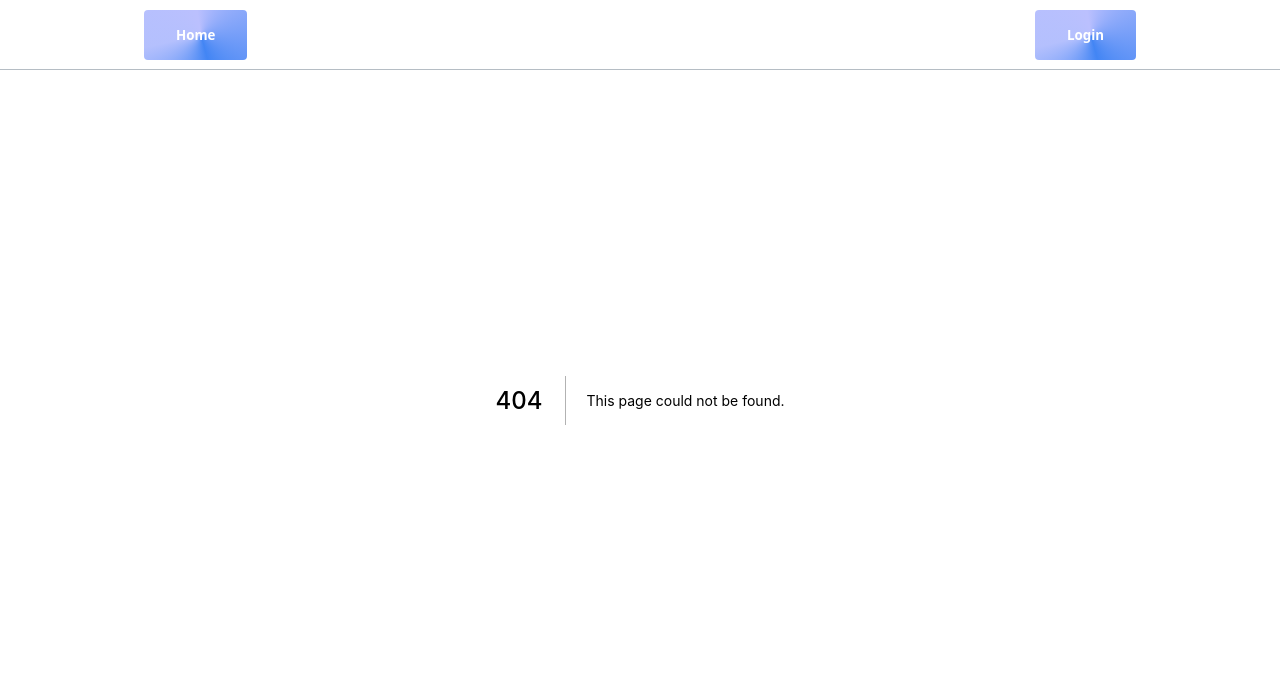
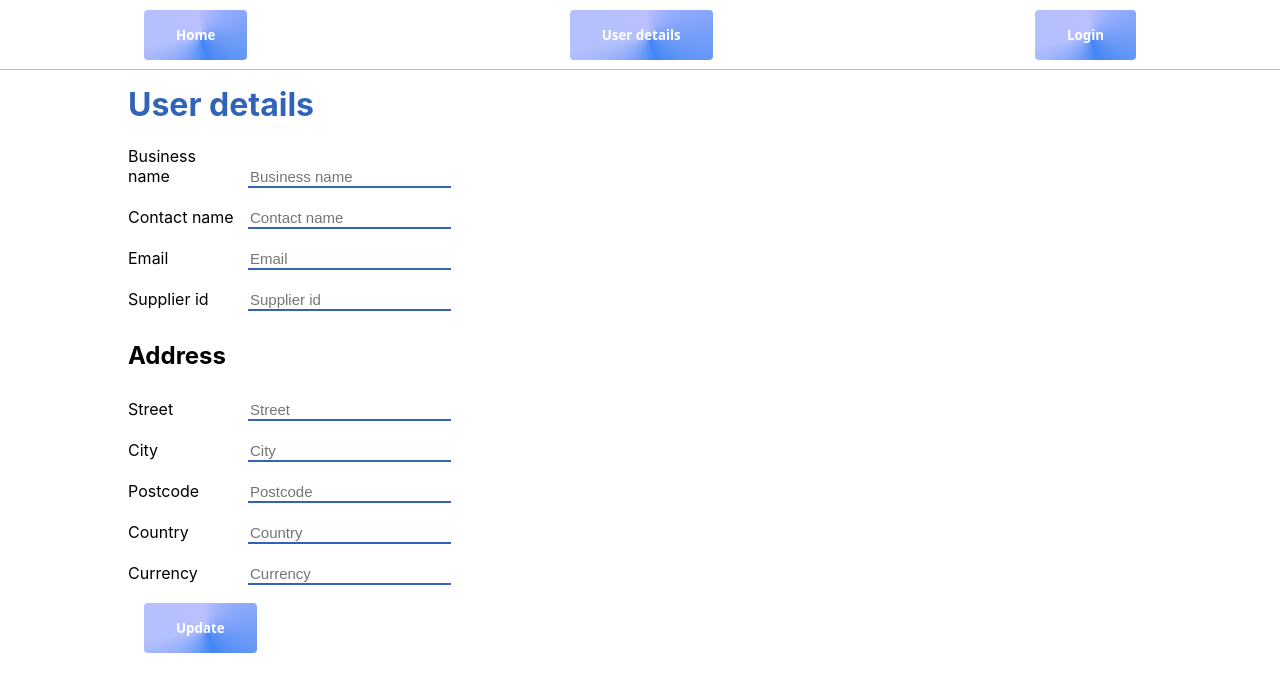
Before and after one commit to seng-fudge/frontend, a Next.js app: page /user in a window 1280 px wide. Before the commit this address had no page. Shown: the top 692 px of the page. Built offline with nearby package versions, Linux system fonts and the light colour scheme.

Commit message:
Created skeleton for userdetails page

```diff
--- /dev/null
+++ b/components/FormInput.js
@@ -0,0 +1,23 @@
+import styles from "../styles/User.module.css"
+
+export default function({number, id, name}){
+    return (number ? FormInputNumber(id, name) : FormInputText(id, name));
+}
+
+function FormInputText(id, name){
+    return <div>
+            <label className = {styles.label}>
+                {name}
+            </label>
+            <input type="text" className={styles.input} id = {id} name = {id} placeholder={name}/>
+        </div>;
+}
+
+function FormInputNumber(id, name){
+    return <div>
+            <label className = {styles.label}>
+                {name}
+            </label>
+            <input type="number" className={styles.input} id = {id} name = {id} placeholder={name}/>
+        </div>;
+}
--- a/components/navbar.js
+++ b/components/navbar.js
@@ -14,6 +14,13 @@ export default function NavBar() {
             <button className="btn-gradient">Home</button>
           </Link>
         </li>
+
+        <li>
+          <Link href="/user" passHref>
+            <button className="btn-gradient">User details</button>
+          </Link>
+        </li>
+
         {email ? (<li><LogoutButton/></li>) : (<li><Link href="/login" passHref>
           <button className="btn-gradient">Login</button>
         </Link></li>)}
--- /dev/null
+++ b/pages/user.js
@@ -0,0 +1,55 @@
+import Link from "next/link";
+import { useContext } from "react";
+import FormInput from "../components/FormInput";
+import { UserContext } from "../lib/context";
+import styles from "../styles/User.module.css";
+
+export default function User() {
+  const { user } = useContext(UserContext);
+  return user ? <LoginButton /> : <UserDetailForm />;
+}
+
+function LoginButton() {
+  return (
+    <Link href="/login" passHref>
+      <button className="centered btn-gradient extra-large">Log in</button>
+    </Link>
+  );
+}
+
+function UserDetailForm() {
+
+  const onSubmit = async (e) => {
+    event.preventDefault();
+
+
+    const values = document.getElementById('form');
+
+    console.log(values.elements['businessName'].value);
+
+  }
+
+  return (
+    <main>
+      <h1 className="gradient-text">User details</h1>
+
+      <form id="form" onSubmit={() => onSubmit()}>
+        <FormInput id="businessName" name="Business name" />
+        <FormInput id="contactName" name="Contact name" />
+        <FormInput id="electronicMail" name="Email" />
+        <FormInput id="supplierID" name="Supplier id" number="true" />
+
+        <h2>Address</h2>
+        <FormInput id="street" name="Street" />
+        <FormInput id="city" name="City" />
+        <FormInput id="postcode" name="Postcode" number="true" />
+        <FormInput id="country" name="Country" />
+        <FormInput id="currency" name="Currency" />
+
+        <button className="btn-gradient" type="submit">
+          Update
+        </button>
+      </form>
+    </main>
+  );
+}
--- /dev/null
+++ b/styles/User.module.css
@@ -0,0 +1,11 @@
+.input{
+    border: none;
+    border-bottom: 2px solid #3164B8;
+    margin : 10px;
+    font-size: 15px;
+}
+
+.label{
+    display: inline-block;
+    width: 110px;
+}
```
